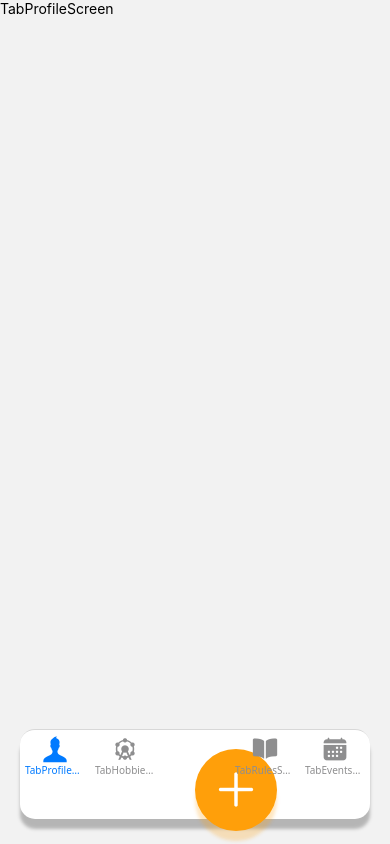
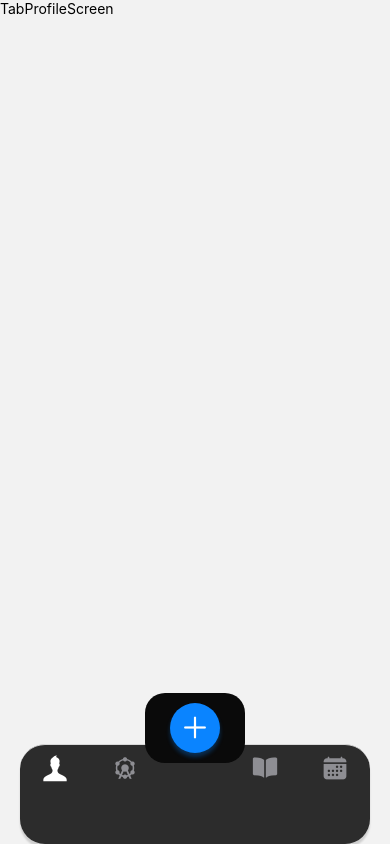
Before and after one commit to Vachek-hooves/Aristocrat, a React Native app: screen /TabNavigation in a window 390 px wide. Built offline with nearby package versions, Linux system fonts and the light colour scheme.

Commit message:
update tabbar

```diff
--- a/TabNavigator/TabNavigation.js
+++ b/TabNavigator/TabNavigation.js
@@ -31,11 +31,16 @@ const AddButton = ({focused, navigation, currentTab}) => {
   };
 
   return (
-    <TouchableOpacity onPress={handlePress}>
-      <View style={styles.addButtonContainer}>
-        <Icon name="add" size={55} color="#FFFFFF" style={styles.addButton} />
+      <View style={styles.addBtnBox}>
+    <TouchableOpacity onPress={handlePress} style={styles.addBtnContainer}>
+        <Icon
+          name="add"
+          size={35} // Smaller icon size
+          color="#FFFFFF"
+          style={styles.addButton}
+        />
+    </TouchableOpacity>
       </View>
-    </TouchableOpacity>
   );
 };
 
@@ -48,6 +53,12 @@ const TabNavigation = () => {
       screenOptions={{
         headerShown: false,
         tabBarStyle: styles.tabBar,
+        tabBarActiveTintColor: '#FFFFFF', // White color for active icons
+        tabBarInactiveTintColor: '#8E8E93', // Gray color for inactive icons
+        tabBarShowLabel: false, // Hide labels
+        tabBarItemStyle: {
+          padding: 4,
+        },
       }}>
       <Tab.Screen
         name="TabProfileScreen"
@@ -119,44 +130,56 @@ export default TabNavigation;
 const styles = StyleSheet.create({
   tabBar: {
     position: 'absolute',
-    bottom: 25,
+    // bottom: 34,
     left: 20,
     right: 20,
     elevation: 0,
-    backgroundColor: '#ffffff',
-    borderRadius: 15,
-    height: 90,
+    backgroundColor: colors.gray,
+    borderRadius: 25,
+    height: 100,
     shadowColor: '#000',
     shadowOffset: {
       width: 0,
-      height: 10,
+      height: 4,
     },
-    shadowOpacity: 0.25,
-    shadowRadius: 3.5,
+    shadowOpacity: 0.15,
+    shadowRadius: 2,
+    paddingBottom: 8,
   },
-  addButtonContainer: {
+  addBtnBox: {
     position: 'absolute',
-    // bottom: 20,
+    bottom:5,
+    alignSelf: 'center',
     alignItems: 'center',
     justifyContent: 'center',
   },
   addButton: {
-    backgroundColor: '#FF9F0A',
-    width: 82,
-    height: 82,
-    borderRadius: 41,
+    backgroundColor: '#0A84FF',
+    width: 50,
+    height: 50,
+    borderRadius: 25,
     textAlign: 'center',
-    lineHeight: 82,
-    shadowColor: '#FF9F0A',
+    lineHeight: 50,
+    shadowColor: '#0A84FF',
     shadowOffset: {
       width: 0,
-      height: 10,
+      height: 4,
     },
-    shadowOpacity: 0.25,
-    shadowRadius: 3.5,
+    shadowOpacity: 0.3,
+    shadowRadius: 4.5,
     elevation: 5,
   },
 
+  addBtnContainer: {
+    backgroundColor:colors.main,
+    justifyContent: 'center',
+    alignItems: 'center',
+    width: 100,
+    height: 70,
+    borderRadius: 20,
+
+
+  },
 });
 
 // Empty component for the Add tab
```
